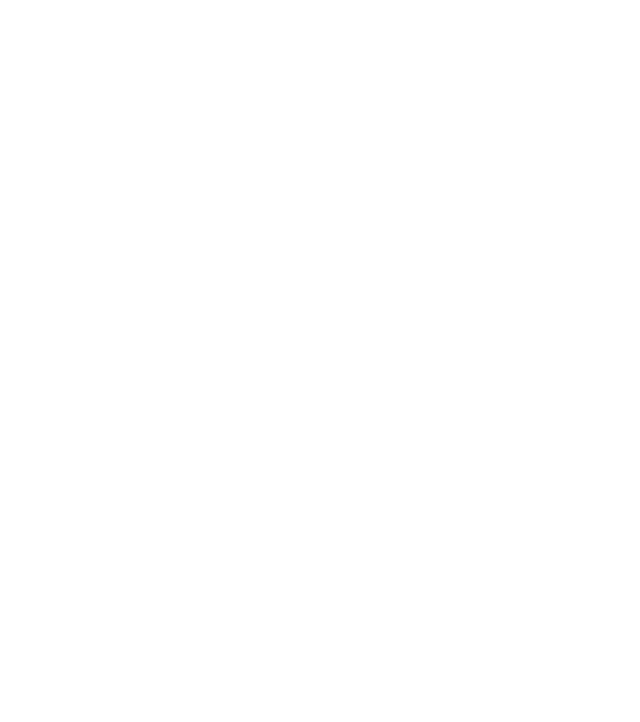
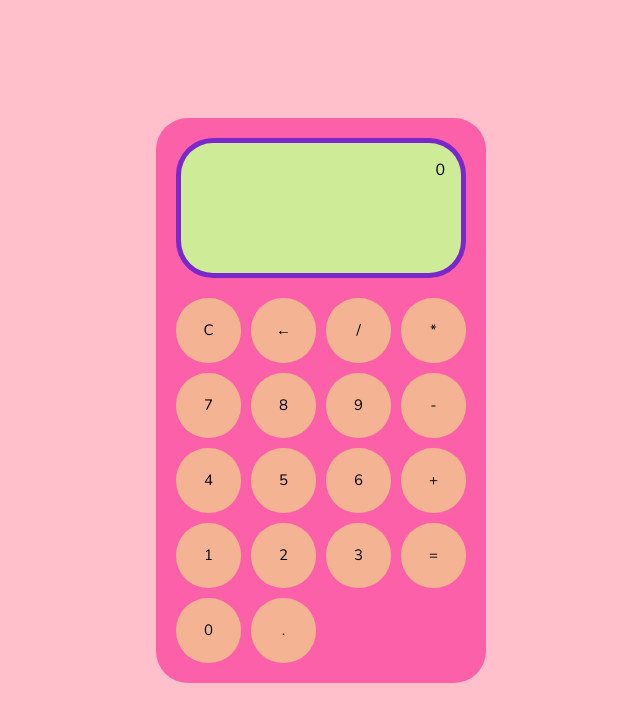
Before and after one commit to AbrilDaPra/calculadoraJS, a plain HTML site: page index.html in a window 1280 px wide. Shown: the whole page, without its empty margins (319-959 px from the left). Drawn offline with nearby package versions, Linux system fonts and the light colour scheme.

Commit message:
realizo HTML y CSS

```diff
--- a/css/style.css
+++ b/css/style.css
@@ -2,4 +2,68 @@
     margin: 0;
     padding: 0;
     box-sizing: border-box;
+    font-family: "Nunito", sans-serif;
+    color: black;
 }
+
+body{
+    min-height: 100vh;
+    background-color: pink;
+}
+
+.container{
+    display: flex;
+    justify-content: center;
+    align-items: center;
+    height: 100vh;
+}
+.calculator{
+    display: grid;
+    grid-template-columns: repeat(4, 75px);
+    grid-template-rows: 160px repeat(5, 75px);
+    background-color: #fc60a8;
+    padding: 15px;
+    border-radius: 32px;
+    box-shadow: 15px 10px 0px 5px pink;
+}
+button{
+    cursor: pointer;
+    margin: 5px;
+    padding: 0;
+    border-radius: 32px;
+    font-size: 15px;
+    border: none;
+    background-color: #f4b393;
+}
+button:active{
+    background-color: #494368;
+}
+button:focus{
+    outline: none;
+}
+
+/* .col-12{
+    grid-column: span 2;
+} */
+
+.display{
+    grid-column: 1 / -1;
+    padding: 16px;
+    display: flex;
+    margin: 10px 10px 20px;
+    flex-direction: column;
+    align-items: flex-end;
+    background-color: #ceec97;
+    border-radius: 32px;
+    text-align: right;
+    justify-content: space-between;
+    word-break: break-all;
+    box-shadow: 0px 0px 0px 5px #7a28cb;
+}
+
+/* #actual-value{
+    font-size: 15px;
+}
+#last-value{
+    font-size: 15px;
+} */
--- a/index.html
+++ b/index.html
@@ -12,6 +12,29 @@
     <title>Calculator</title>
 </head>
 <body>
+    <div class="container">
+        <div class="calculator">
+            <div class="display">0</div>
+            <button id="c" class="btn">C</button>
+            <button id="delete" class="btn">←</button>
+            <button id="division" class="btn">/</button>
+            <button id="multiplication" class="btn">*</button>
+            <button class="btn">7</button>
+            <button class="btn">8</button>
+            <button class="btn">9</button>
+            <button id="subtraction" class="btn">-</button>
+            <button class="btn">4</button>
+            <button class="btn">5</button>
+            <button class="btn">6</button>
+            <button class="btn">+</button>
+            <button class="btn">1</button>
+            <button class="btn">2</button>
+            <button class="btn">3</button>
+            <button id="equal" class="btn">=</button>
+            <button id="zero" class="btn">0</button>
+            <button class="btn">.</button>
+        </div>
+    </div>
 
     <script src="./js/index.js"></script>
 </body>
```
